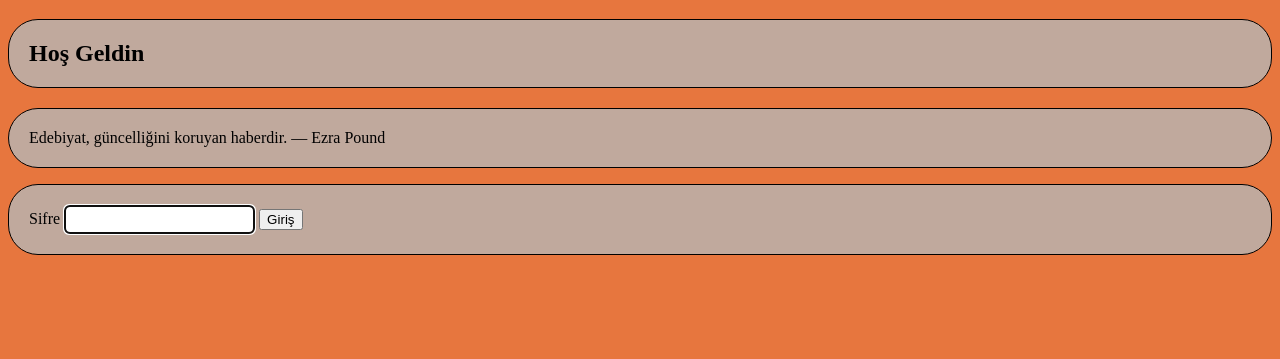
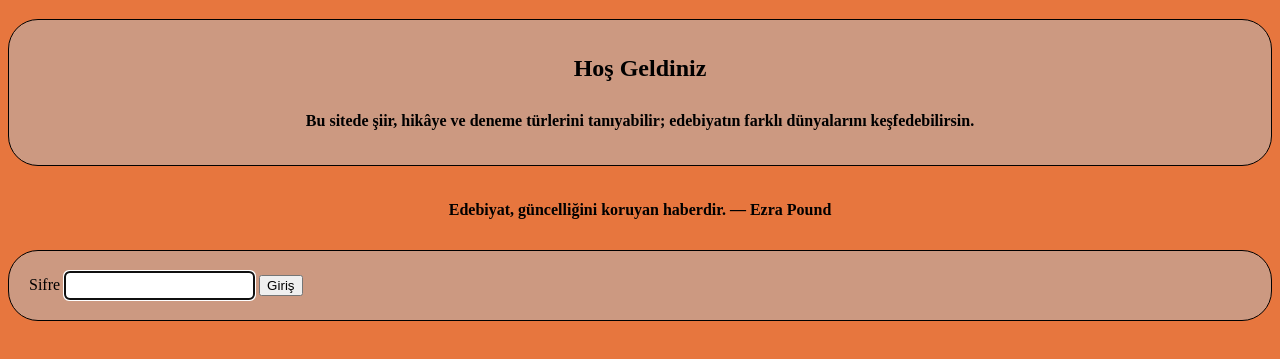
Before and after one commit to osmosssm/Yayimlama-denemesi, a plain HTML site: page index.html in a window 1280 px wide. Shown: the part 129-488 px from the top of the page. Drawn offline with Linux system fonts and the light colour scheme.

Commit message:
Add files via upload

```diff
--- a/index.html
+++ b/index.html
@@ -20,9 +20,14 @@
 
     </nav>
     <h1 class="baslik">Anasayfa</h1>
-    <h2 class="yazı">Hoş Geldin</h2>
+    <div class="yazı">
+        <h2 class="karsılama">Hoş Geldiniz</h2>
+        <h4 class="karsılama">
+            Bu sitede şiir, hikâye ve deneme türlerini tanıyabilir; edebiyatın farklı dünyalarını keşfedebilirsin.
+        </h4>
+    </div>
 
-    <p id="rastgele-soz" class="yazı"></p>
+    <h4 id="rastgele-soz" class="karsılama" ></h4>
 
     <p class="yazı">
         Sifre
--- a/script.js
+++ b/script.js
@@ -10,7 +10,7 @@ const rastgeleSayi = Math.floor(Math.random() * sozler.length);
 
 document.getElementById("giris").addEventListener("click", function () {
     const sifre = document.getElementById("sifre").value;
-    if(sifre.trim().toLowerCase() === "Efe".toLowerCase())
+    if(sifre.trim().toLowerCase() === "Talha".toLowerCase())
     {
         window.location.href = "Talha.html"
     }
--- a/tasarım.css
+++ b/tasarım.css
@@ -41,7 +41,7 @@ a
     padding: 20px;
     border: 1px solid black;
     border-radius: 30px;
-    background-color: rgba(187, 177, 173, 0.858);
+    background-color: rgba(187, 177, 173, 0.6);
 }
 
 #rastgele-soz
@@ -53,6 +53,12 @@ a
 {
   padding: 5px;
   border-radius: 5px;
+}
+.karsılama
+{
+  text-align: center;
+  margin: auto;
+  padding: 15px;
 }
 
 @media (max-width: 600px) {
```
Also changed, not shown: deneme.html (+2 -0 lines).
